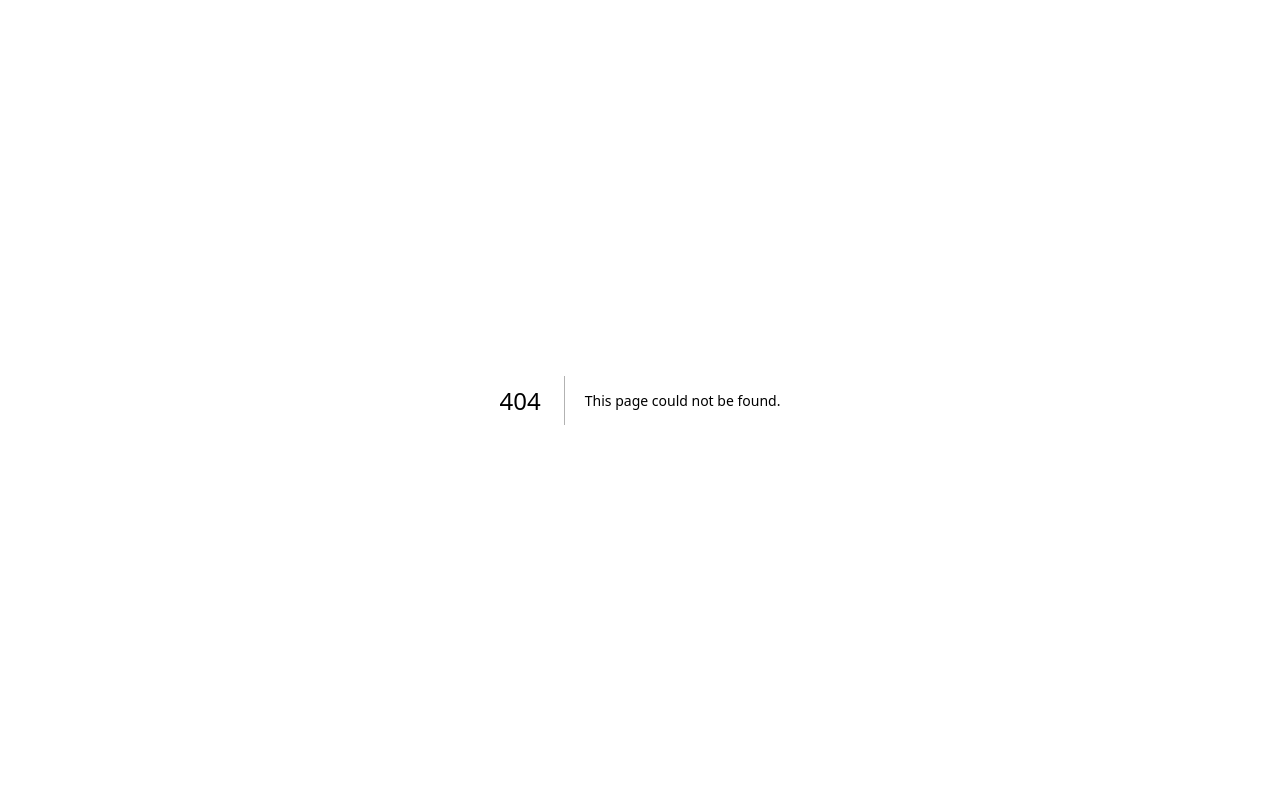
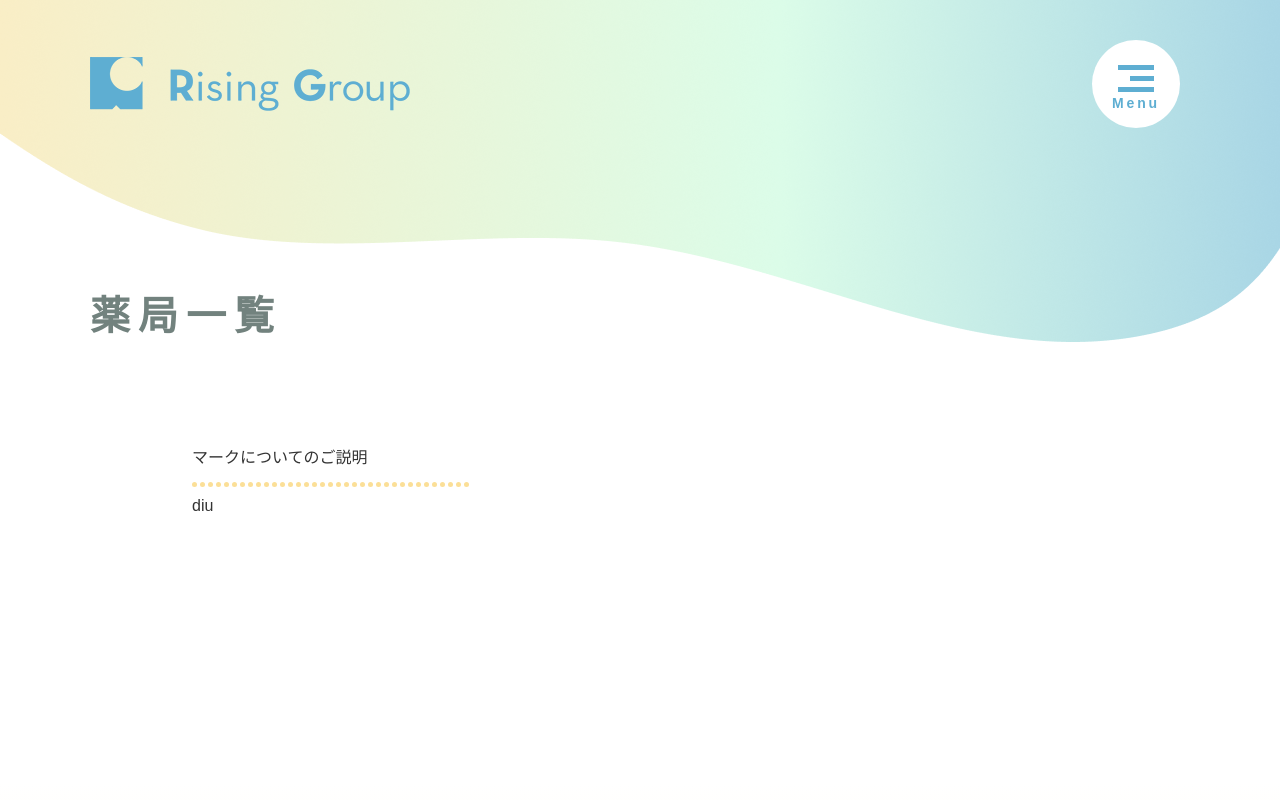
Before and after one commit to hcstantheman/rising, a Next.js app: page /branch in a window 1280 px wide. Before the commit this address had no page. Shown: the top 800 px of the page. Built offline with nearby package versions, Linux system fonts and the light colour scheme; a web font is replaced by a local one.

Commit message:
basics of branch page

```diff
--- /dev/null
+++ b/components/branch/Legend.tsx
@@ -0,0 +1,15 @@
+import React from 'react';
+import styles from './css/legend.module.scss';
+import DottedLine from "../common/DottedLine";
+
+const Legend: React.FC = () => {
+  return (
+    <div className={styles.legendContainer}>
+      <p>マークについてのご説明</p>
+      <DottedLine numDots={35}/>
+      <p>diu</p>
+    </div>
+  );
+};
+
+export default Legend;
--- /dev/null
+++ b/pages/branch.tsx
@@ -0,0 +1,19 @@
+import React from 'react';
+import Header from '../components/header/Header';
+import Footer from '../components/footer/Footer';
+import styles from './css/branch.module.scss';
+import Legend from "../components/branch/Legend";
+
+const Making: React.FC = () => {
+  return (
+    <div>
+      <Header text='薬局一覧' />
+      <div className={styles.legend}>
+        <Legend/>
+      </div>
+      <Footer />
+    </div>
+  );
+};
+
+export default Making;
--- /dev/null
+++ b/pages/css/branch.module.scss
@@ -0,0 +1,3 @@
+.legend{
+    margin: 104px 208px 188px 192px;
+}
```
Also changed, not shown: components/branch/css/legend.module.scss (added).
